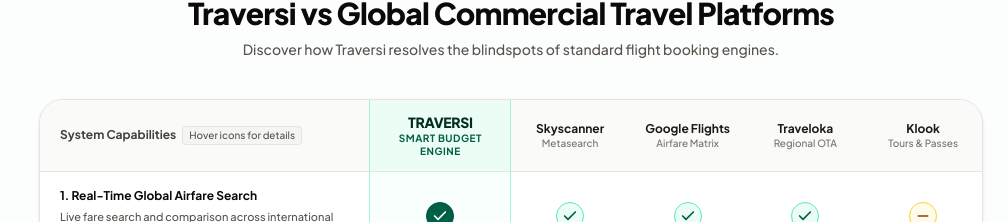
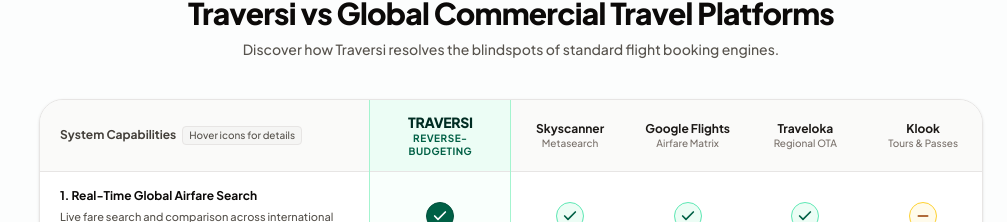
Before and after one commit to cs-mirakim/traversi, a Next.js app: page / in a window 1280 px wide. Shown: the part 2370-2592 px from the top of the page, without its empty margins (273-1280 px from the left). Built offline with nearby package versions, Linux system fonts and the light colour scheme.

Commit message:
fix: replace 'Smart' buzzword with 'Reverse-Budgeting' and 'Direct Booking'

```diff
--- a/components/ComparisonTable.tsx
+++ b/components/ComparisonTable.tsx
@@ -345,7 +345,7 @@
               <th className="p-3 text-center bg-emerald-50 text-emerald-950 border-x border-emerald-200 w-[15%]">
                 <div className="tracking-tight text-xs sm:text-sm font-black text-emerald-950">TRAVERSI</div>
                 <div className="text-[9px] sm:text-[10px] text-emerald-800 font-bold uppercase tracking-wider">
-                  {locale === "bm" ? "Enjin Bajet Pintar" : "Smart Budget Engine"}
+                  {locale === "bm" ? "Bajet Terbalik" : "Reverse-Budgeting"}
                 </div>
               </th>
               <th className="p-2.5 text-center text-stone-700 font-bold w-[12.5%]">
--- a/components/ItineraryModal.tsx
+++ b/components/ItineraryModal.tsx
@@ -175,7 +175,7 @@
               <div className="flex items-center gap-2">
                 <Sparkles className="w-4 h-4 text-amber-400 shrink-0" />
                 <h3 className="text-sm font-bold text-stone-100">
-                  {locale === "bm" ? "Pautan Tempahan Pintar (Deep-Link)" : "Smart Booking Deep Links"}
+                  {locale === "bm" ? "Pautan Tempahan Terus (Deep-Link)" : "Direct Booking Deep Links"}
                 </h3>
               </div>
               <span className="text-[10px] font-semibold uppercase px-2 py-0.5 rounded-md bg-stone-800 text-stone-300 border border-stone-700">
```
